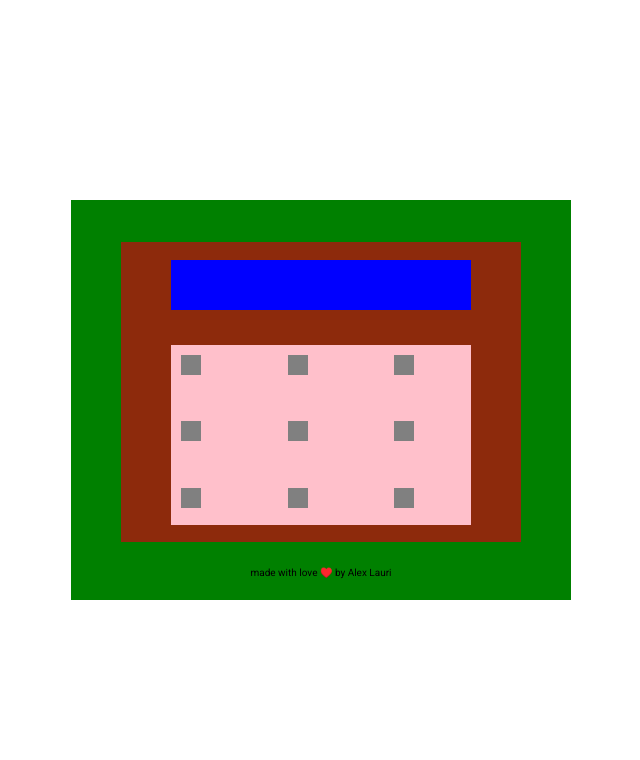
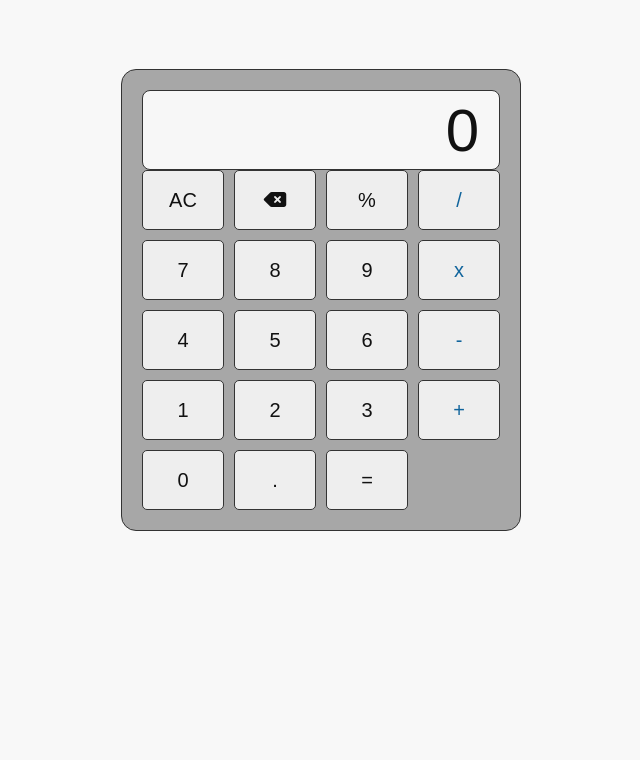
Before and after one commit to Alkxs/Vanilla-Javascript-Projects, a plain HTML site: page 3. Calculator/index.html in a window 1280 px wide. Shown: the top 760 px of the page, without its empty margins (319-959 px from the left). Drawn offline with Linux system fonts and the light colour scheme.

Commit message:
set up CSS calculator

```diff
--- a/3. Calculator/index.html
+++ b/3. Calculator/index.html
@@ -4,35 +4,60 @@
     <meta charset="UTF-8" />
     <meta http-equiv="X-UA-Compatible" content="IE=edge" />
     <meta name="viewport" content="width=device-width, initial-scale=1.0" />
-    <!-- <link
+    <link
       rel="stylesheet"
       href="https://cdnjs.cloudflare.com/ajax/libs/font-awesome/6.0.0-beta3/css/all.min.css"
       integrity="sha512-Fo3rlrZj/k7ujTnHg4CGR2D7kSs0v4LLanw2qksYuRlEzO+tcaEPQogQ0KaoGN26/zrn20ImR1DfuLWnOo7aBA=="
       crossorigin="anonymous"
       referrerpolicy="no-referrer"
-    /> -->
+    />
     <link rel="stylesheet" href="style.css" />
     <script src="app.js" defer></script>
     <title>Calculator</title>
   </head>
   <body>
-    <div class="container">
+    <main>
       <div class="calculator">
-        <div class="screen"></div>
+        <input type="text" class="screen" value="0" disabled>
         <div class="numbers">
-          <div class="num num--1"></div>
-          <div class="num num--2"></div>
-          <div class="num num--3"></div>
-          <div class="num num--4"></div>
-          <div class="num num--5"></div>
-          <div class="num num--6"></div>
-          <div class="num num--7"></div>
-          <div class="num num--8"></div>
-          <div class="num num--9"></div>
+
+          <button type='button' class='clear' value="clear">AC</button>
+          <button type='button' class='delete' value="delete"><i class="fa-solid fa-delete-left"></i></button>
+          <button type='button' class='percentage' value="%">%</button>
+          <button type='button' class='operator' value="/">/</button>
+
+          <button type='button' value="7">7</button>
+          <button type='button' value="8">8</button>
+          <button type='button' value="9">9</button>
+          <button type='button' class='operator' value="x">x</button>
+
+          <button type='button' value="4">4</button>
+          <button type='button' value="5">5</button>
+          <button type='button' value="6">6</button>
+          <button type='button' class='operator' value="-">-</button>
+
+          <button type='button' value="1">1</button>
+          <button type='button' value="2">2</button>
+          <button type='button' value="3">3</button>
+          <button type='button' class='operator' value="+">+</button>
+
+          <button type="button" value="0">0</button>
+          <button type="button" class="decimal" value=".">.</button>
+          <button type="button" class="equal-sign" value="=">=</button>
+
         </div>
       </div>
+      </main>
       <footer>
-        <p>made with love ♥️ by Alex Lauri</p>
+        <p>Copyright ©
+          <script>
+          document.write(new Date().getFullYear())
+        </script>
+        Alkxs
+        </p>
+        <a href="https://github.com/Alkxs" target="_blank">
+        <i class="fab fa-github"></i
+      ></a>
       </footer>
     </div>
   </body>
--- a/3. Calculator/style.css
+++ b/3. Calculator/style.css
@@ -1,6 +1,26 @@
 @import url('https://fonts.googleapis.com/css?family=Roboto&display=swap');
 
-* {
+:root {
+  --background: #f8f8f8;
+  --font: #111;
+  --border: #333;
+  --screen: rgb(247, 247, 247);
+  --calculator: rgb(167, 167, 167);
+  --btn: #eee;
+  --btn-hover: #ddd;
+  --btn-active: #ccc;
+  --btn-red: #faa;
+  --btn-red-hover: #e99;
+  --btn-red-active: #d88;
+  --btn-blue: #aaf;
+  --btn-blue-hover: #99e;
+  --btn-blue-active: #88d;
+  --btn-operator: #10649c;
+}
+
+*,
+*::before,
+*::after {
   box-sizing: border-box;
   margin: 0;
   padding: 0;
@@ -13,60 +33,68 @@ html {
 
 body {
   font-family: 'Roboto', sans-serif;
+  background-color: var(--background);
+  color: var(--font);
+}
+
+main {
   display: flex;
   justify-content: center;
   align-items: center;
-  flex-direction: column;
-  height: 100vh;
-  overflow: hidden;
-}
-
-.container {
-  width: 50rem;
-  height: 40rem;
-  background-color: green;
-  display: flex;
-  flex-direction: column;
-  justify-content: space-around;
-  align-items: center;
+  height: 75vh;
+  min-height: 45rem;
+  padding: 2rem;
 }
 
 .calculator {
-  background-color: rgb(141, 42, 12);
   width: 40rem;
-  height: 30rem;
-  margin: 0 auto;
-  margin-top: 3rem;
-  display: flex;
-  flex-direction: column;
-  justify-content: space-around;
-  align-items: center;
+  border: 1px var(--border) solid;
+  padding: 2rem;
+  border-radius: 1.5rem;
+  background-color: var(--calculator);
 }
 
 .screen {
-  background-color: blue;
-  width: 30rem;
-  height: 5rem;
+  width: 100%;
+  height: 8rem;
+  background-color: var(--screen);
+  color: var(--font);
+  text-align: right;
+  font-size: 6rem;
+  padding: 2rem;
+  border-radius: 0.8rem;
+  border: 0.1rem var(--border) solid;
 }
 
 .numbers {
-  background-color: pink;
-  width: 30rem;
-  height: 18rem;
   display: grid;
-  grid-template-columns: repeat(3, 1fr);
-  grid-row-gap: 2rem;
-  grid-column-gap: 2rem;
+  grid-template-columns: repeat(4, 1fr);
+  grid-gap: 1rem;
 }
 
-.num {
-  background-color: grey;
-  width: 2rem;
-  height: 2rem;
-  margin: 1rem;
+button {
+  height: 6rem;
+  background-color: var(--btn);
+  border-radius: 0.5rem;
+  border: 0.1rem var(--border) solid;
+  font-size: 2rem;
+  color: var(--font);
+}
+
+button:hover {
+  background-color: var(--btn-hover);
+}
+
+.operator {
+  color: var(--btn-operator);
 }
 
 footer {
-  text-align: center;
-  margin-bottom: 1rem;
+  display: flex;
+  justify-content: center;
+  align-items: flex-end;
+  font-size: 2rem;
+  gap: 1rem;
+  padding: 1rem;
+  height: 25vh;
 }
```
